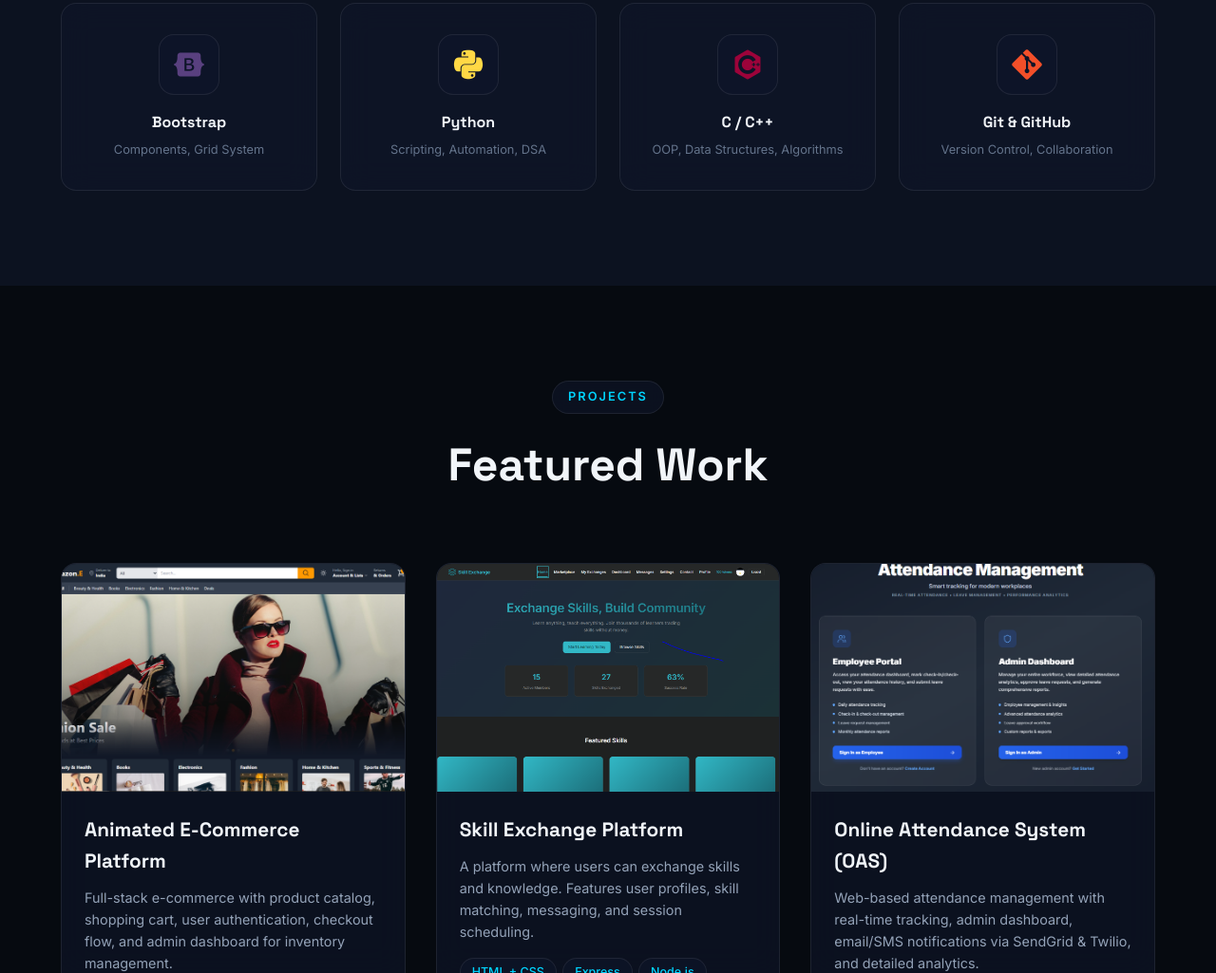
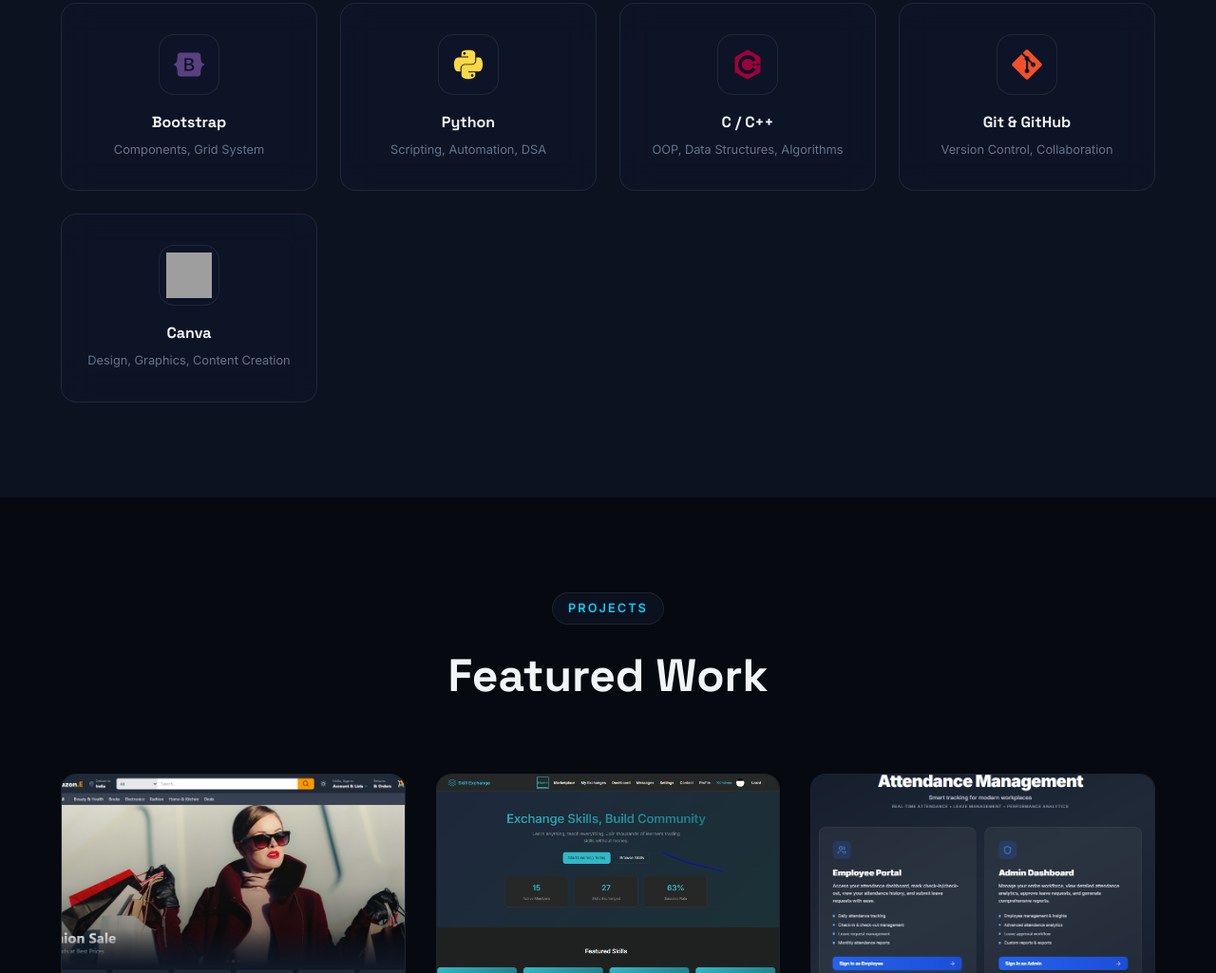
Before and after one commit to Akhil963/akhilesh-portfolio, a plain HTML site: page index.html in a window 1280 px wide. Shown: the part 3956-4981 px from the top of the page at 95% size. Drawn offline with nearby package versions, Linux system fonts and the light colour scheme; grey boxes are pictures that could not be loaded.

Commit message:
Add Canva skill card to Skills Section

```diff
--- a/index.html
+++ b/index.html
@@ -327,6 +327,16 @@
                     <h4>Git & GitHub</h4>
                     <p>Version Control, Collaboration</p>
                 </div>
+
+                <div class="skill-card glass-card reveal" data-tilt data-tilt-max="8">
+                    <div class="skill-icon" style="--glow: #00d4ff;">
+                       <img width="48" height="48" src="https://img.icons8.com/fluency/48/canva.png" alt="canva"/>
+                    </div>
+                    <h4>Canva</h4>
+                    <p>Design, Graphics, Content Creation</p>
+                </div>
+
+
             </div>
         </div>
     </section>
```
